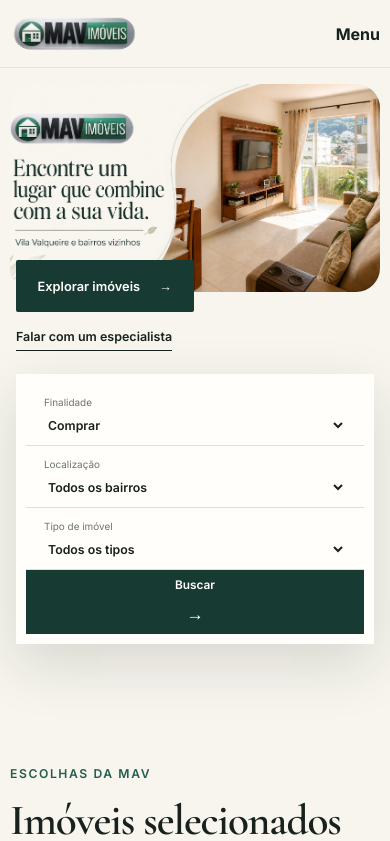
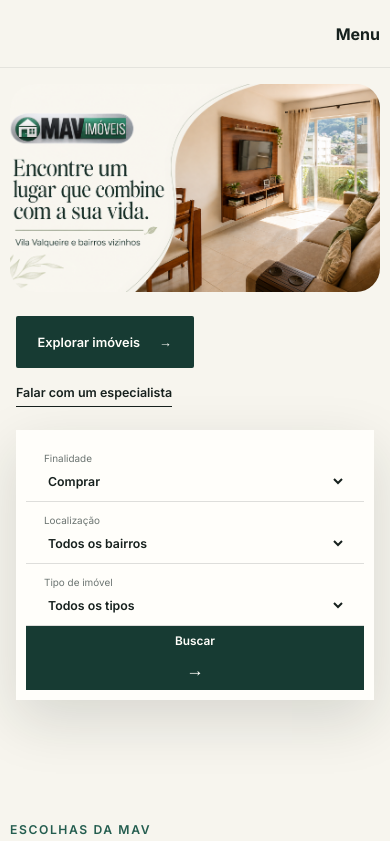
Before and after one commit to edumottapac2d/mav-imoveis, a Next.js app: page / in a window 390 px wide. Shown: the top 841 px of the page. Built offline with nearby package versions, Linux system fonts and the light colour scheme.

Commit message:
Apply supplied hero corrections

```diff
--- a/app/globals.css
+++ b/app/globals.css
@@ -143,6 +143,11 @@ p { line-height: 1.65; }
   width: 148px;
   border-radius: 999px;
 }
+
+/* Na home a arte do hero já traz o logo grande logo abaixo do cabeçalho, então
+   o logo pequeno do topo fica duplicado. Escondido SÓ aqui: nas telas de
+   listagem e de imóvel ele é a única marca da página e precisa continuar. */
+body:has(.home-hero) .logo-link { visibility: hidden; }
 
 .desktop-nav {
   display: flex;
@@ -333,7 +338,9 @@ p { line-height: 1.65; }
   display: grid;
   width: min(100% - 4rem, 1200px);
   align-items: center;
-  margin: -3rem auto 4rem;
+  /* margem superior positiva: a negativa (-3rem) puxava a barra de busca por
+     cima da arte do hero e cobria parte da foto */
+  margin: 2rem auto 4rem;
   grid-template-columns: auto minmax(0, 1fr);
   gap: 2rem;
 }
@@ -933,7 +940,7 @@ p { line-height: 1.65; }
   }
   .hero-tools {
     width: min(100% - 4rem, 760px);
-    margin: -2rem auto 4rem;
+    margin: 1.5rem auto 4rem;
     grid-template-columns: 1fr;
   }
   .home-search {
```
